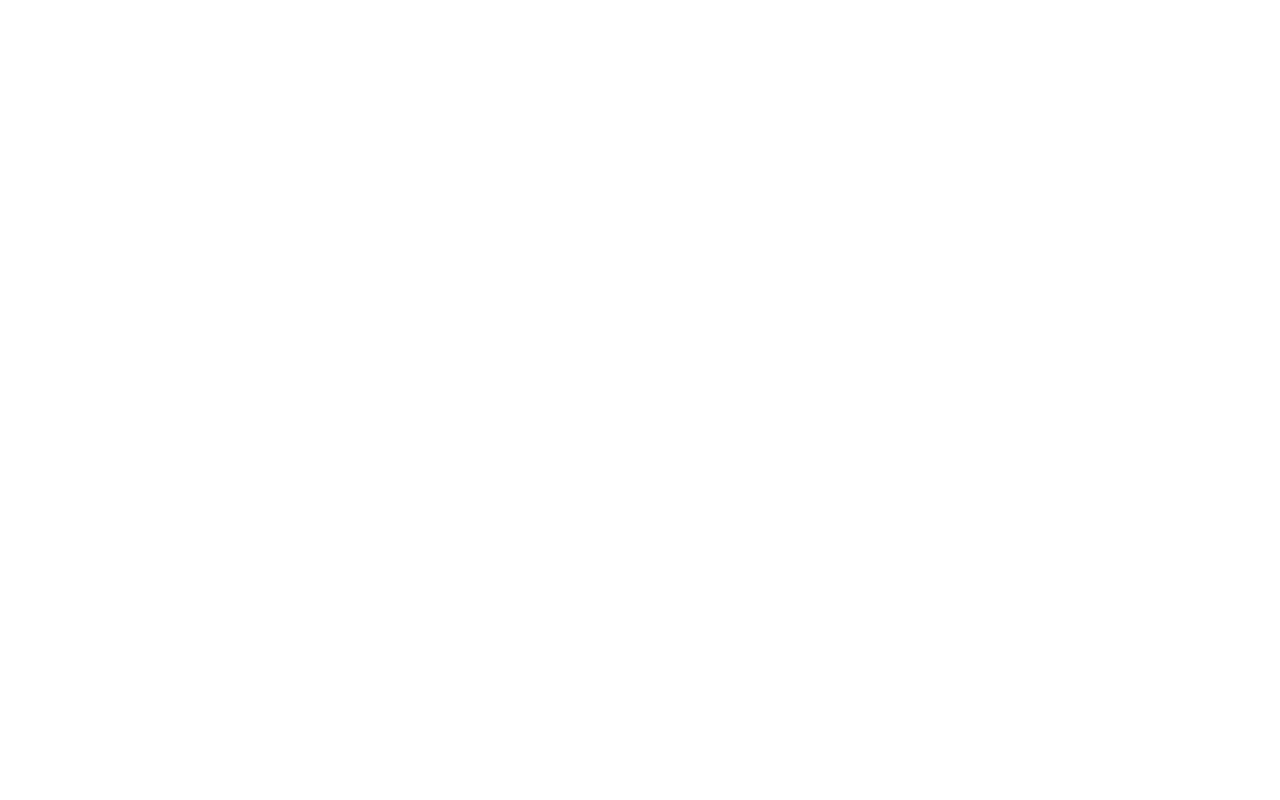
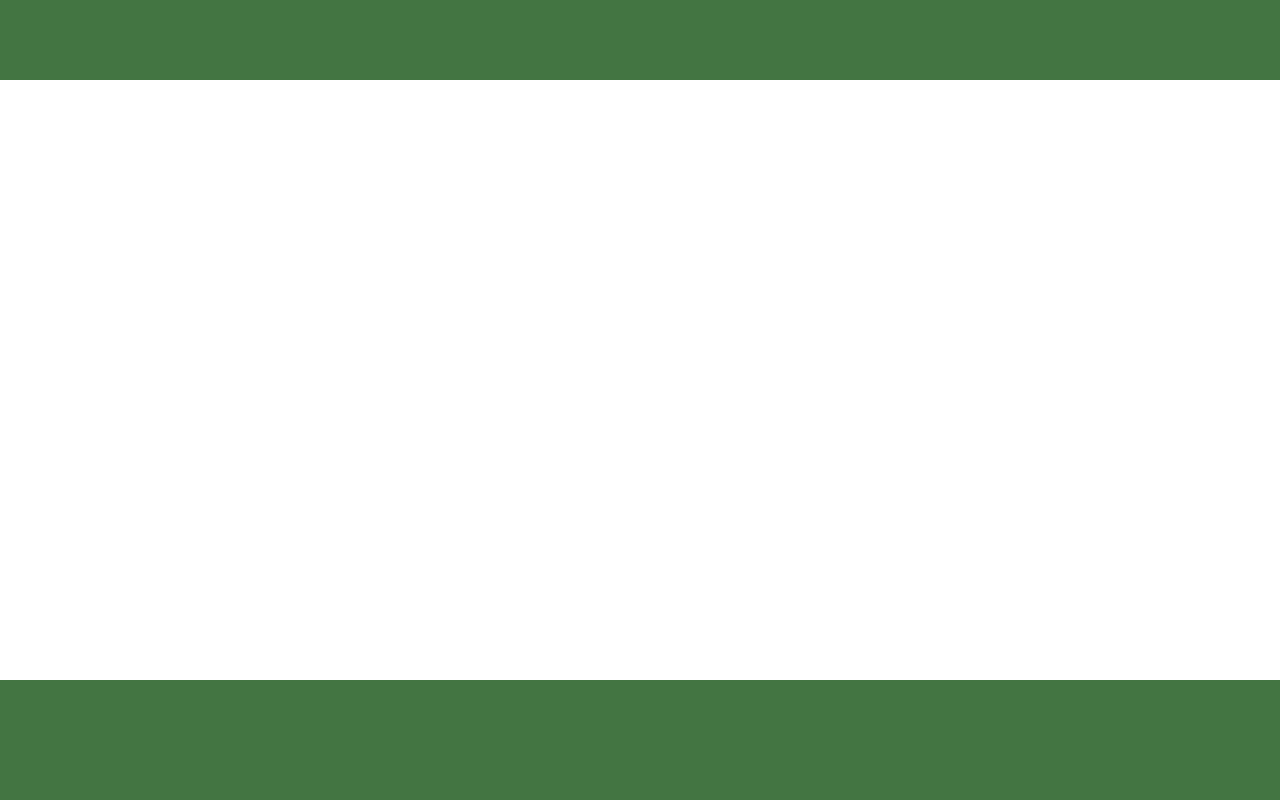
Before and after one commit to adamdrsinc/odin-battleships, a website built with webpack: page src/index.html in a window 1280 px wide. Built offline with nearby package versions, Linux system fonts and the light colour scheme.

Commit message:
feat: initial commit with full folder structure
Add js & test folder
Install jest
Add initial HTML scaffolding to index.html

```diff
--- a/package.json
+++ b/package.json
@@ -4,7 +4,8 @@
   "description": "Enter description",
   "main": "index.js",
   "scripts": {
-    "test": "echo \"Error: no test specified\" && exit 1",
+    "test": "npm run jest",
+    "watch": "npm run jest --watch",
     "build": "webpack --config webpack.prod.js",
     "postbuild": "echo 'Built successfully.'",
     "dev": "webpack serve --config webpack.dev.js",
@@ -30,5 +31,8 @@
     "webpack-cli": "^6.0.1",
     "webpack-dev-server": "^5.2.2",
     "webpack-merge": "^6.0.1"
+  },
+  "dependencies": {
+    "jest": "^30.1.3"
   }
 }
--- a/src/css/style.css
+++ b/src/css/style.css
@@ -0,0 +1,32 @@
+*{
+    padding: 0;
+    margin: 0;
+    box-sizing: border-box;
+}
+
+body{
+    display: flex;
+    flex-direction: column;
+    min-height: 100vh;
+
+    --extremities-color: rgb(66, 117, 65);
+}
+
+header,
+footer{
+    background-color: var(--extremities-color);
+}
+
+header{
+    min-height: 10vh;
+}
+
+#main{
+    flex: 1;
+    display: flex;
+    flex-direction: column;
+}
+
+footer{
+    min-height: 15vh;
+}
--- a/src/index.html
+++ b/src/index.html
@@ -1,11 +1,13 @@
 <!DOCTYPE html>
 <html lang="en">
-<head>
-    <meta charset="UTF-8">
-    <meta name="viewport" content="width=device-width, initial-scale=1.0">
-    <title>Document</title>
-</head>
-<body>
-
-</body>
+    <head>
+        <meta charset="UTF-8" />
+        <meta name="viewport" content="width=device-width, initial-scale=1.0" />
+        <title>Document</title>
+    </head>
+    <body>
+        <header></header>
+        <div id="main"></div>
+        <footer></footer>
+    </body>
 </html>
```
Also changed, not shown: 1 other file.
